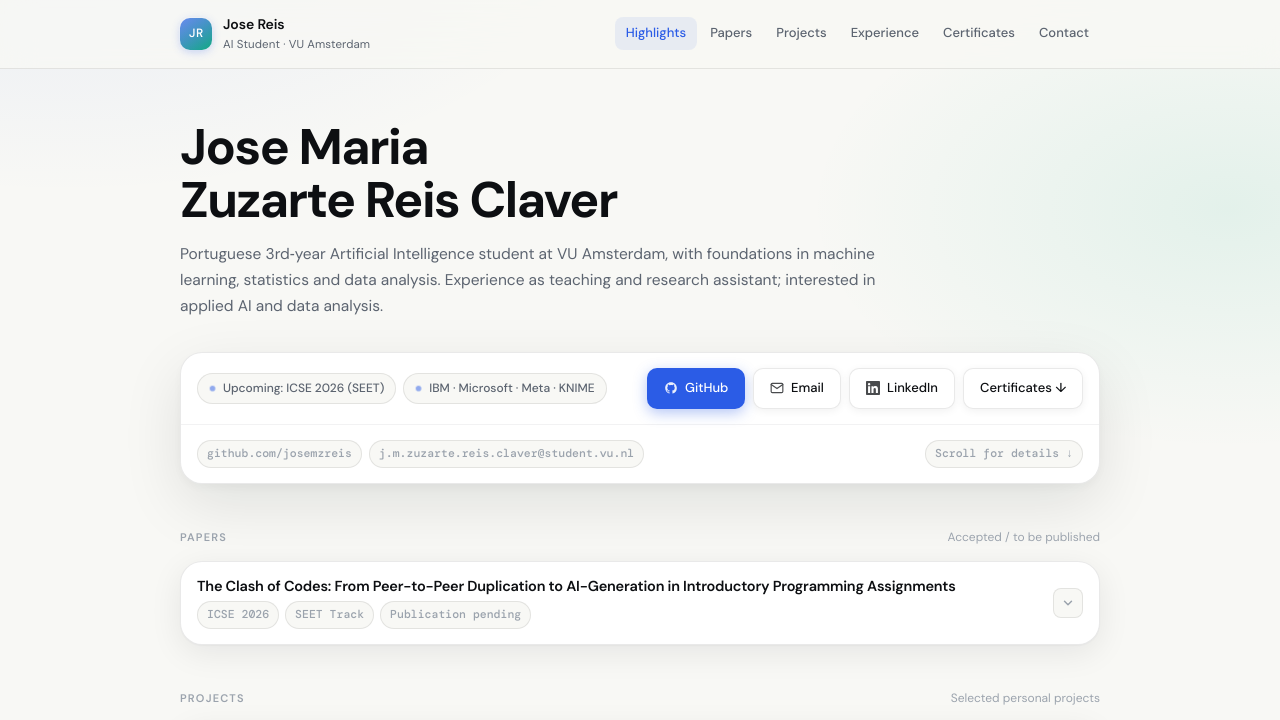
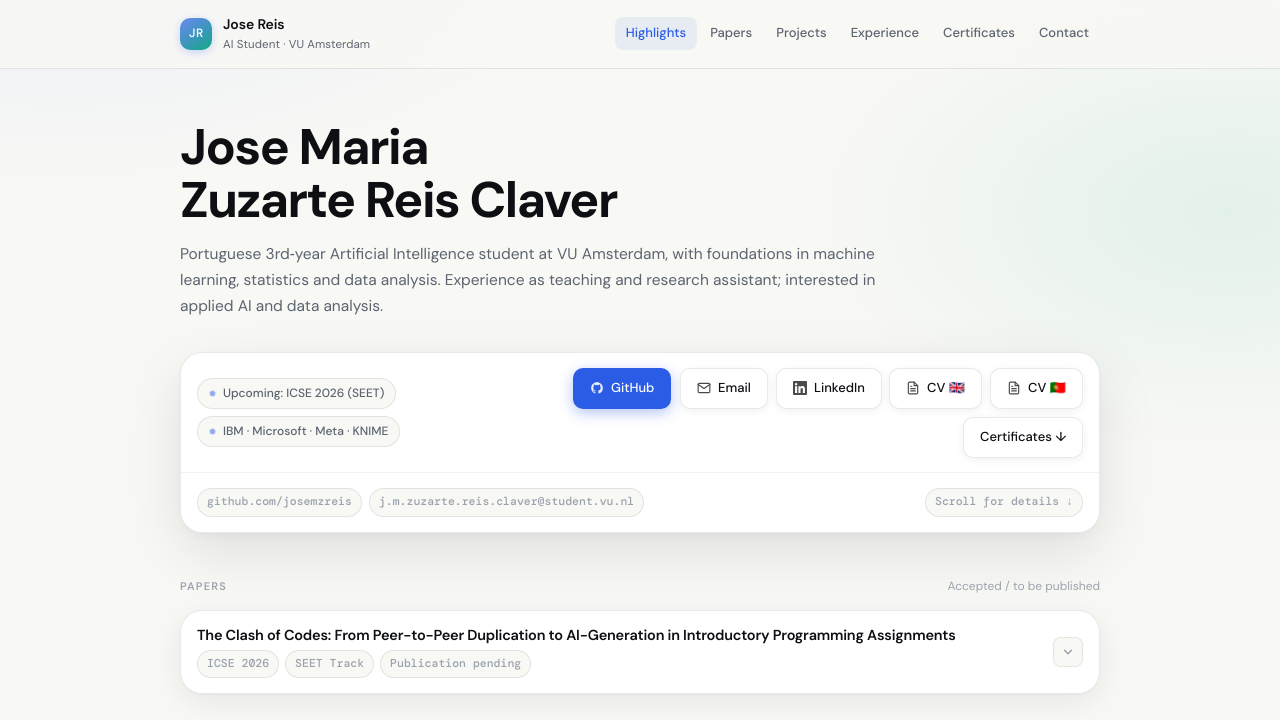
Before and after one commit to josemzreis/josemzreis.github.io, a plain HTML site: page index.html in a window 1280 px wide. Shown: the top 720 px of the page. Drawn offline with nearby package versions, Linux system fonts and the light colour scheme.

Commit message:
Added CV

```diff
--- a/index.html
+++ b/index.html
@@ -764,6 +764,14 @@
               <svg viewBox="0 0 24 24" fill="currentColor" aria-hidden="true"><path d="M20.447 20.452h-3.554v-5.569c0-1.328-.027-3.037-1.852-3.037-1.853 0-2.136 1.445-2.136 2.939v5.667H9.351V9h3.414v1.561h.046c.477-.9 1.637-1.85 3.37-1.85 3.601 0 4.267 2.37 4.267 5.455v6.286zM5.337 7.433a2.062 2.062 0 01-2.063-2.065 2.064 2.064 0 112.063 2.065zm1.782 13.019H3.555V9h3.564v11.452zM22.225 0H1.771C.792 0 0 .774 0 1.729v20.542C0 23.227.792 24 1.771 24h20.451C23.2 24 24 23.227 24 22.271V1.729C24 .774 23.2 0 22.222 0h.003z"/></svg>
               LinkedIn
             </a>
+            <a class="btn" href="Jose_Reis_CV_EN.pdf" target="_blank" rel="noreferrer">
+              <svg viewBox="0 0 24 24" fill="none" stroke="currentColor" stroke-width="2" stroke-linecap="round" stroke-linejoin="round" aria-hidden="true"><path d="M14 2H6a2 2 0 0 0-2 2v16a2 2 0 0 0 2 2h12a2 2 0 0 0 2-2V8z"/><polyline points="14 2 14 8 20 8"/><line x1="16" y1="13" x2="8" y2="13"/><line x1="16" y1="17" x2="8" y2="17"/><polyline points="10 9 9 9 8 9"/></svg>
+              CV 🇬🇧
+            </a>
+            <a class="btn" href="Jose_Reis_CV_PT.pdf" target="_blank" rel="noreferrer">
+              <svg viewBox="0 0 24 24" fill="none" stroke="currentColor" stroke-width="2" stroke-linecap="round" stroke-linejoin="round" aria-hidden="true"><path d="M14 2H6a2 2 0 0 0-2 2v16a2 2 0 0 0 2 2h12a2 2 0 0 0 2-2V8z"/><polyline points="14 2 14 8 20 8"/><line x1="16" y1="13" x2="8" y2="13"/><line x1="16" y1="17" x2="8" y2="17"/><polyline points="10 9 9 9 8 9"/></svg>
+              CV 🇵🇹
+            </a>
             <a class="btn" href="#certificates">
               Certificates ↓
             </a>
```
Also changed, not shown: 2 other files.
